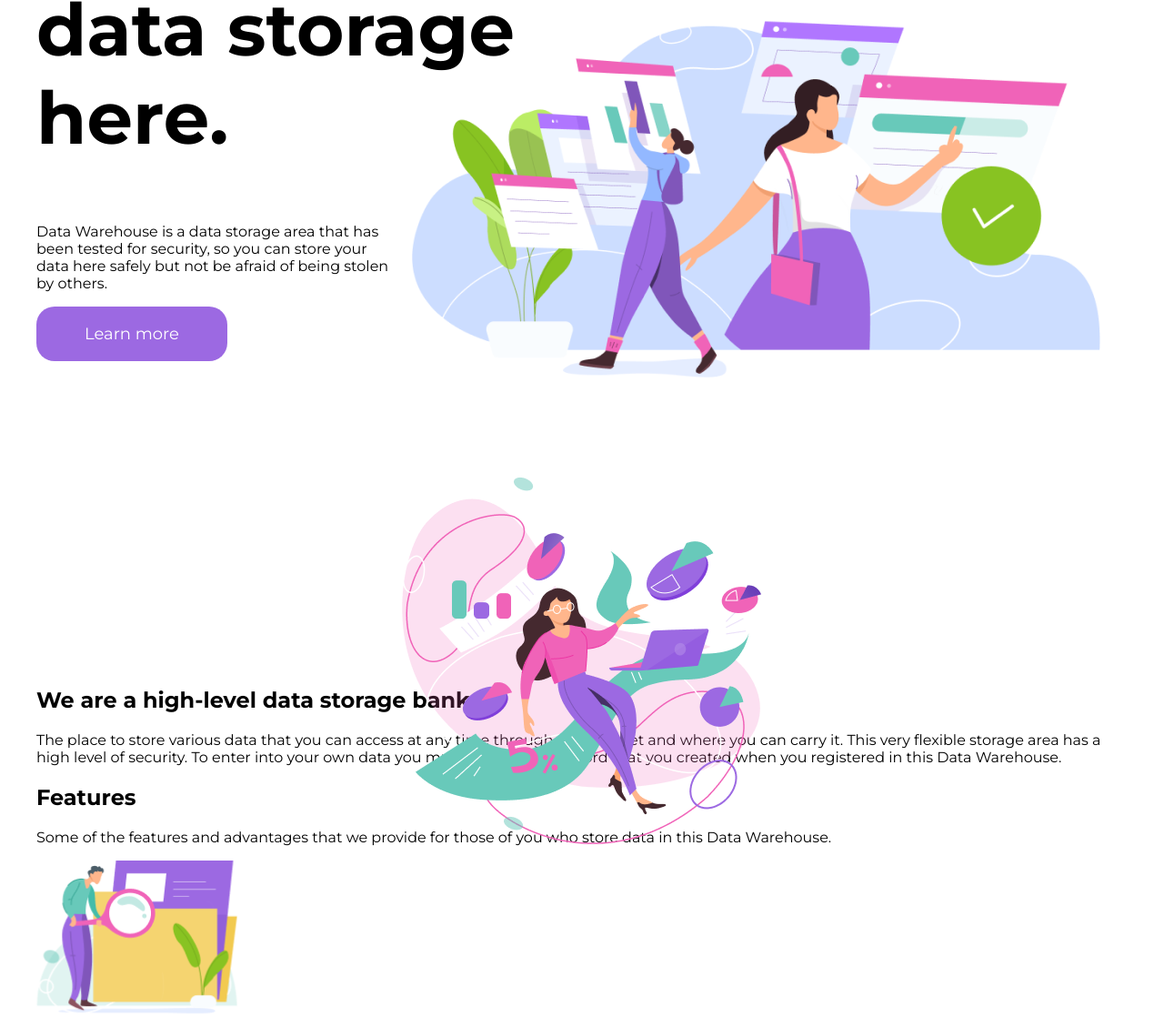
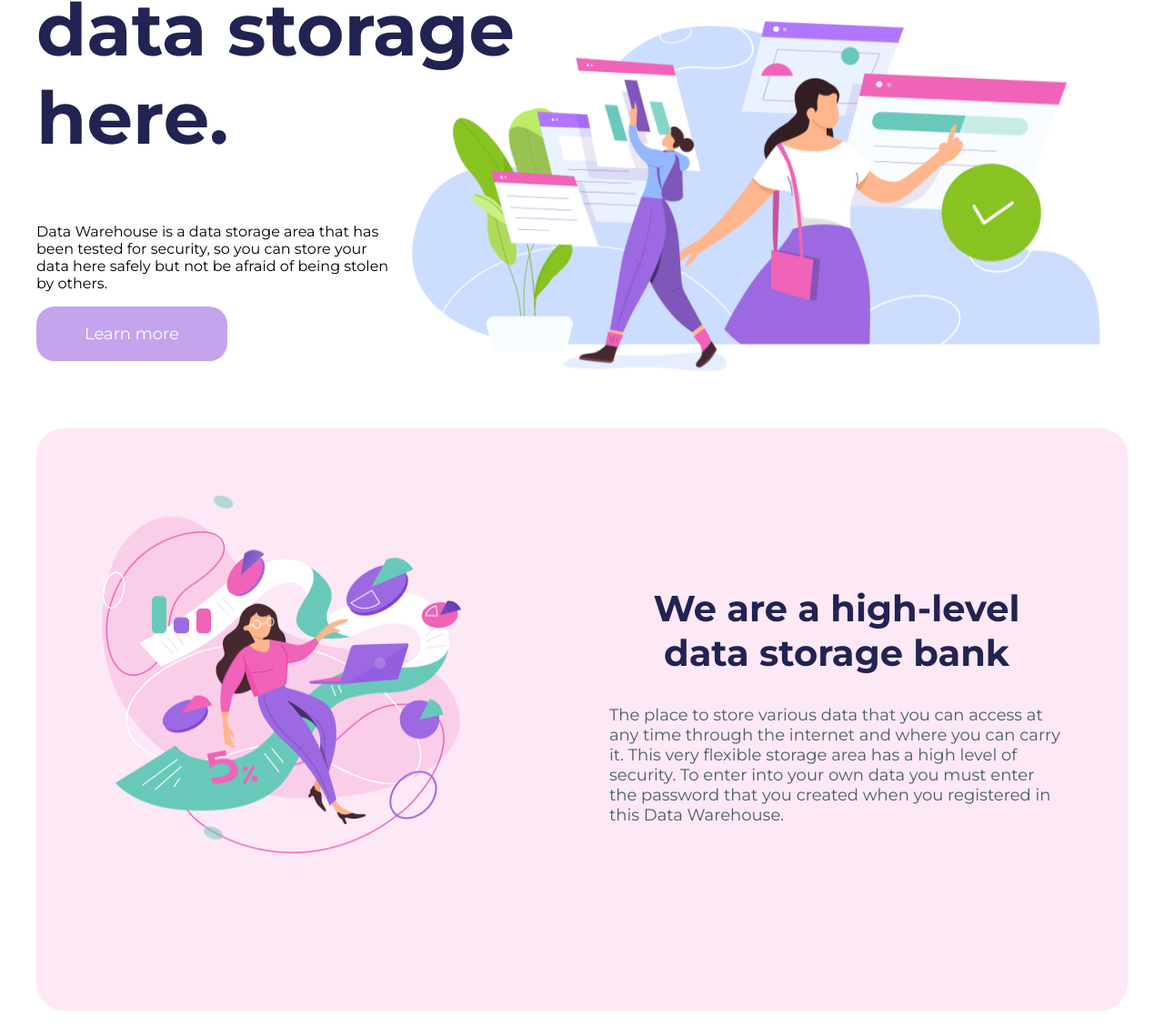
Before and after one commit to MaryMaistrova/exam-project, a plain HTML site: page index.html in a window 1280 px wide. Shown: the part 279-1408 px from the top of the page at 91% size. Drawn offline with Linux system fonts and the light colour scheme.

Commit message:
2 стаття

```diff
--- a/index.html
+++ b/index.html
@@ -30,7 +30,7 @@
   </header>
 
   <main>
-    <article>
+    <article class="first">
       <div class="text-part">
         <h1>Save your data storage here.</h1>
         <p>Data Warehouse is a data storage area that has been
@@ -38,17 +38,19 @@
           safely but not be afraid of being stolen by others.</p>
         <button><a href="">Learn more</a></button>
       </div>
-      <img src="images/first-screen-img.png" alt="">
+      <img src="images/first-screen-img.png" width="770px" height="400px" alt="">
     </article>
 
-    <article>
-      <img src="images/second-screen-img.png" alt="">
+    <article class="second">
+      <img src="images/second-screen-img.png" width="400px" height="400px" alt="">
+      <div class="text-2">
         <h2>We are a high-level data
           storage bank</h2>
         <p>The place to store various data that you can access at any time through the internet and where you can carry
           it.
           This very flexible storage area has a high level of security. To enter into your own data you must enter the
           password that you created when you registered in this Data Warehouse. </p>
+      </div>
     </article>
 
     <article>
--- a/style.css
+++ b/style.css
@@ -55,13 +55,23 @@ header>button::after {
   padding-left: 20px;
 }
 
+main {
+  max-width: 1200px;
+  min-height: 100px;
+  display: flex;
+  flex-direction: column;
+  gap: 150px;
+  margin: auto;
+}
+
 article {
-  margin: auto;
-  max-width: 1200px;
+  max-width: 100%;
   min-height: 500px;
 }
+
 h1 {
   font-size: 80px;
+  color: #212353;
 }
 
 .text-part {
@@ -78,7 +88,7 @@ h1 {
 .text-part>button {
   font-family: 'Montserrat', 'Lucida Sans Regular', 'Lucida Grande', 'Lucida Sans Unicode', Geneva, Verdana, sans-serif;
   border: none;
-  background-color: #9C69E2;
+  background-color: #8A40EE;
   border-radius: 20px;
   height: 60px;
   width: 210px;
@@ -92,8 +102,39 @@ h1 {
   color: #fff;
 }
 
-article>img {
+.text-part>button:not(:hover) {
+  background-color: #9C69E2;
+  opacity: 60%;
+}
+
+.first>img {
   position: relative;
   left: 400px;
   top: 200px;
 }
+
+.second {
+  display: flex;
+  background-color: #FDE8F5;
+  border-radius: 30px;
+  padding: 70px;
+  justify-content: space-between;
+  text-align: center;
+}
+
+.text-2 {
+  max-width: 500px;
+  min-height: 340px;
+}
+
+h2 {
+  font-size: 40px;
+  color: #212353;
+  padding-top: 70px;
+}
+
+.text-2>p {
+  font-size: 18px;
+  color: #4B5D68;
+  text-align: left;
+}
```
Lines whose indentation alone changed are shown as unchanged.
